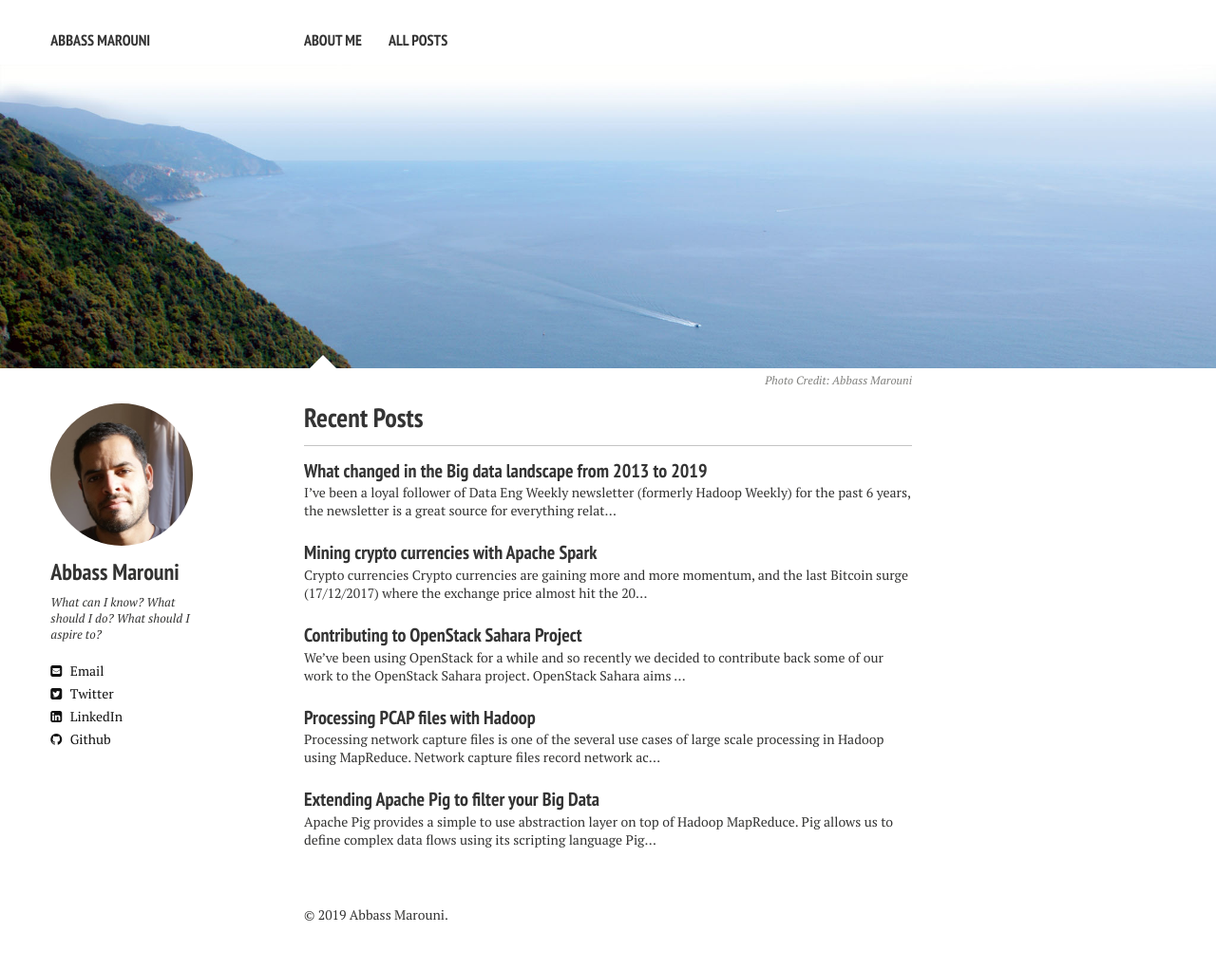
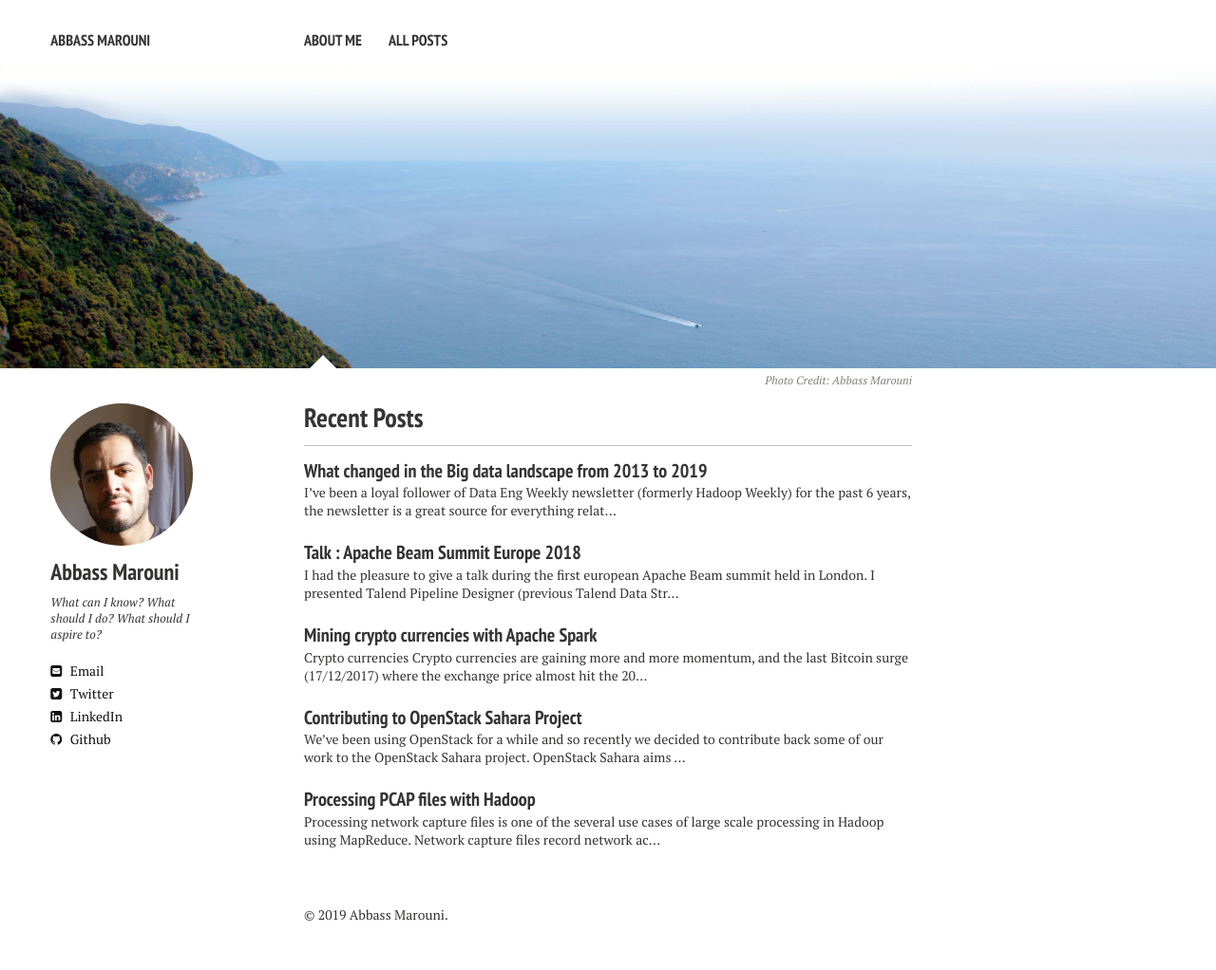
Before and after one commit to marouni/marouni.github.io, a Jekyll site: the page built from index.md, in a window 1280 px wide. Shown: the whole page at 95% size. Built offline with Jekyll 4.4.1, drawn with Linux system fonts in a browser that asks for light colours; nearby versions of some CDN libraries; comment, search, counter and statistics services are not loaded.

Commit message:
add beam talk post

```diff
--- a/_config.yml
+++ b/_config.yml
@@ -53,7 +53,6 @@
     ad-slot:
   github: marouni
   stackoverflow: #http://stackoverflow.com/users/123456/username
-  linkedin: Abbass Marouni
-
+  linkedin: abbass-marouni-614b1492
 include: [".htaccess"]
 exclude: ["lib", "config.rb", "Capfile", "config", "log", "Rakefile", "Rakefile.rb", "tmp", "less", "*.sublime-project", "*.sublime-workspace", "test", "spec", "Gruntfile.js", "package.json", "node_modules", "Gemfile", "Gemfile.lock", "LICENSE", "README.md"]
--- /dev/null
+++ b/_posts/2018-12-26-beam-summit-europe.markdown
@@ -0,0 +1,16 @@
+---
+layout: post
+title:  "Talk : Apache Beam Summit Europe 2018"
+date:   2018-11-01 22:53:28
+comments: true
+---
+
+I had the pleasure to give a talk during the first european Apache Beam summit held in London. I presented Talend Pipeline Designer (previous Talend Data Streams) and how we built a modern Big Data pipeline designer with Apache Beam and finished the talk with a quick demo. The overall summit was pretty good and I had the chance to meet great people from the Apache Beam community.
+
+<br/>
+![Apache Beam Summit Europe 2018 ](/images/posts/b-summit_europe-speakers.png)
+<br/>
+<br/>
+### Video : Talend Data Streams, Building Big Data Pipelines with Apache Beam
+
+<iframe width="560" height="315" src="https://www.youtube.com/embed/1AlEGUtiQek" frameborder="0" allow="accelerometer; autoplay; encrypted-media; gyroscope; picture-in-picture" allowfullscreen></iframe>
```
Also changed, not shown: images/posts/b-summit_europe-speakers.png (added).
